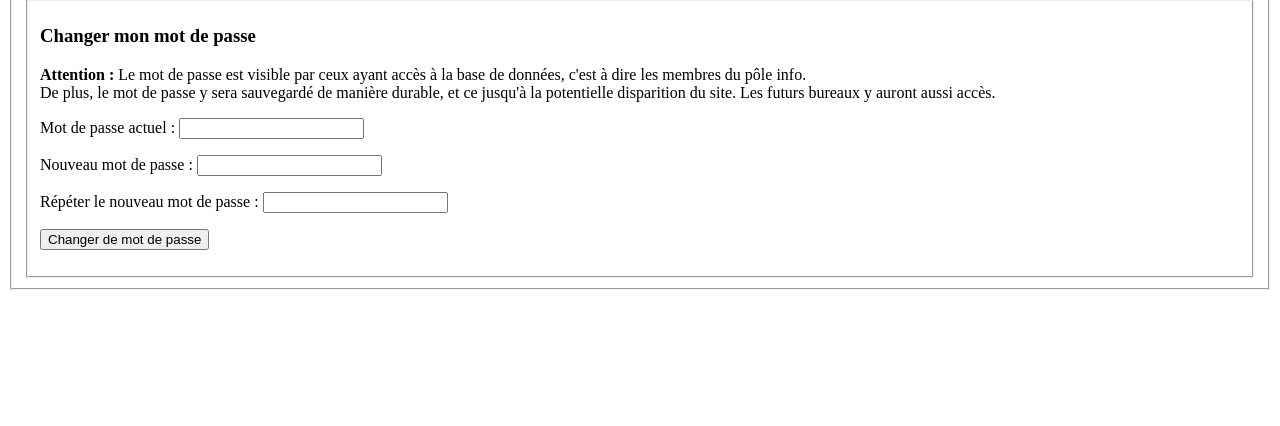
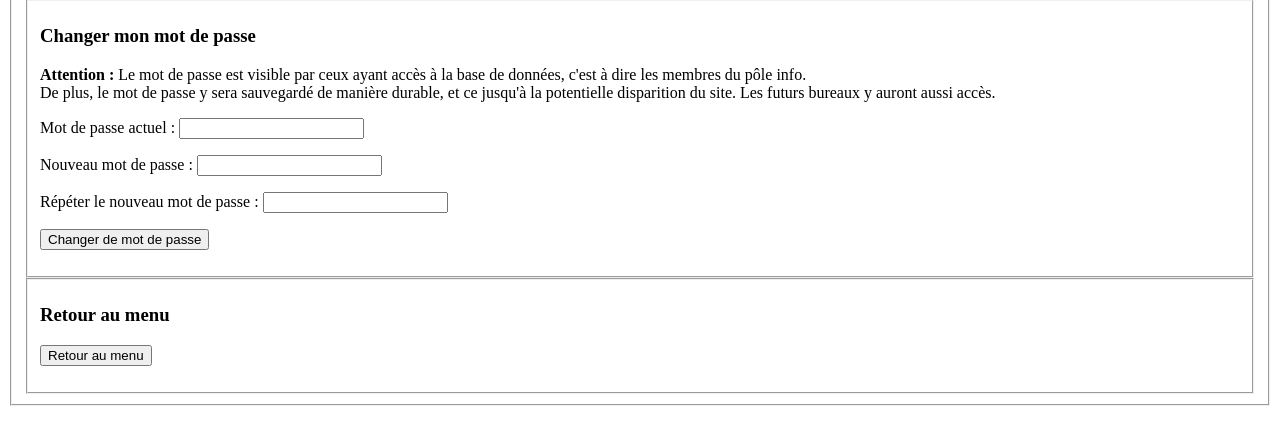
Before and after one commit to bde-tribu-terre/site-web-v1, a PHP site: page /gabaritParametresCompte.php in a window 1280 px wide. Shown: the part 374-800 px from the top of the page. Run offline with PHP 8.4, Linux system fonts and the light colour scheme; data that the repository does not hold is empty.

Commit message:
Bouton retour au menu à partir des paramètres compte fait.

```diff
--- a/admin/admin.php
+++ b/admin/admin.php
@@ -9,6 +9,8 @@ try {
         );
     } elseif (isset($_POST['formMonCompte_parametres'])) {
         CtlParametresCompte('');
+    } elseif (isset($_POST['formRetourMenu_retourMenu'])) {
+        CtlMenu('');
     } elseif (isset($_SESSION['id'])) { // On vient d'arriver sur le menu.
         CtlMenu('');
     } else { // On vient d'arriver sur la page.
--- a/admin/vue/gabaritParametresCompte.php
+++ b/admin/vue/gabaritParametresCompte.php
@@ -59,6 +59,14 @@
                 </p>
             </form>
         </fieldset>
+        <fieldset id="formRetourMenu_fieldset">
+            <h3>Retour au menu</h3>
+            <form id="formRetourMenu" action="admin.php" method="post">
+                <p> <!-- Paramètres de mon compte -->
+                    <input type="submit" value="Retour au menu" name="formRetourMenu_retourMenu">
+                </p>
+            </form>
+        </fieldset>
     </div>
 </fieldset>
 </body>
```
